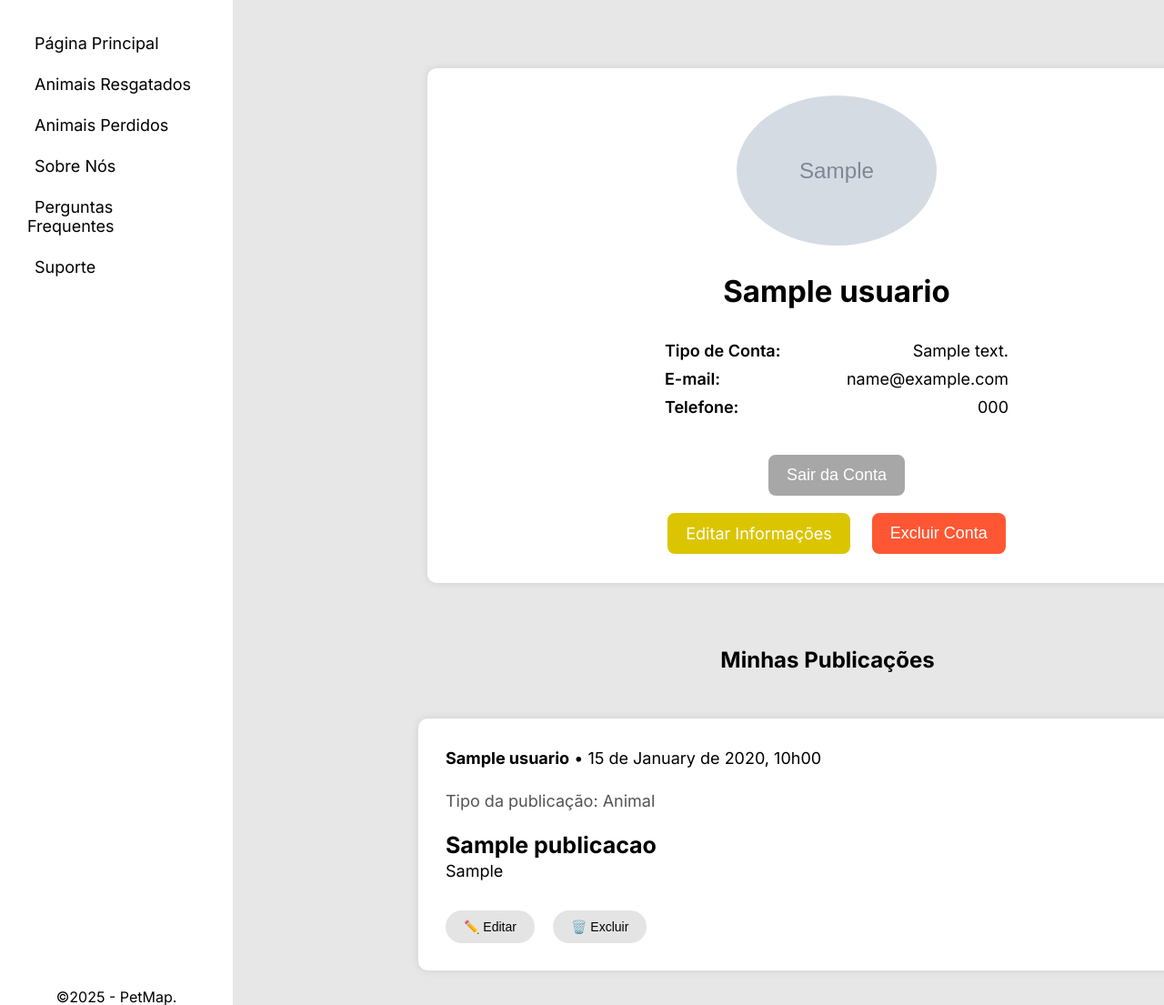
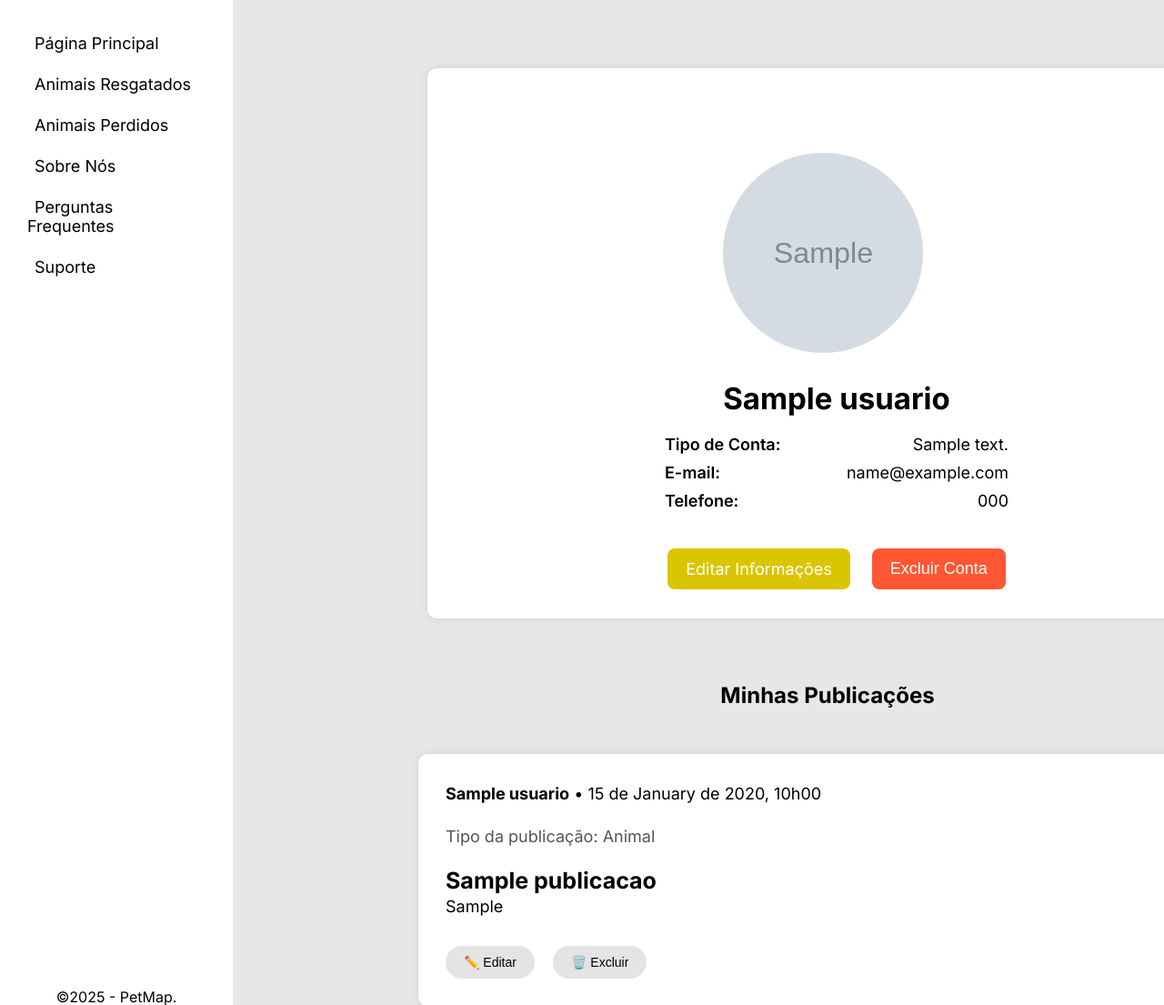
Before and after one commit to arthurpansera/PetMap, a PHP site: page /src/assets/pages/profile.php in a window 1280 px wide. Shown: the part 75-1180 px from the top of the page at 91% size. Run offline with PHP 8.4, Linux system fonts and the light colour scheme; the visitor is signed in with stand-in values (Sample User, id 1); tables that the repository leaves empty hold one stand-in row (values such as "Sample post"); grey boxes marked "Sample" are stand-in pictures; some libraries are stand-ins or nearby versions.

Commit message:
profile page updates

```diff
--- a/PROJETO/src/assets/pages/profile.php
+++ b/PROJETO/src/assets/pages/profile.php
@@ -72,10 +72,14 @@
             $fileExtension = strtolower(pathinfo($fileName, PATHINFO_EXTENSION));
             $allowedExtensions = ['jpg', 'jpeg', 'png', 'gif'];
 
+
             if (in_array($fileExtension, $allowedExtensions)) {
                 $newFileName = uniqid('profile_', true) . '.' . $fileExtension;
-                $uploadFileDir = $_SERVER['DOCUMENT_ROOT'] . '/src/assets/images/uploads/profile/';
+
+                $uploadFileDir = __DIR__ . '/../../assets/images/uploads/profile/';
+
                 $destPath = $uploadFileDir . $newFileName;
+
 
                 if (!is_dir($uploadFileDir)) {
                     mkdir($uploadFileDir, 0777, true);
@@ -273,11 +277,17 @@
     </section>
 
     <section class="profile">
+        <div class="logout-button">
+            <form action="profile.php" method="POST">
+                <button type="submit" name="logout"> <img src="../images/perfil-images/sair.png" alt="Sair da Conta"></button>
+            </form>
+        </div>
+        <div class="profile-content">
             <div class="profile-info">
                 <div class="profile-header">
-                <div class="profile-header">
+                    <div class="profile-photo">
                         <?php if (!empty($user['foto'])): ?>
-                        <img src="/src/assets/images/uploads/profile/<?php echo htmlspecialchars($user['foto']) . '?v=' . time(); ?>" alt="Foto de perfil">
+                            <img src="/PetMap/PROJETO/src/assets/images/uploads/profile/<?php echo htmlspecialchars($user['foto']) . '?v=' . time(); ?>" alt="Foto de perfil">
                         <?php else: ?>
                             <img src="../images/perfil-images/imagem-perfil-teste.png" alt="Foto padrão" class="profile-picture">
                         <?php endif; ?>
@@ -316,9 +326,6 @@
                 </div>
 
                 <div class="profile-buttons">
-                <form action="profile.php" method="POST">
-                    <button type="submit" name="logout" class="profile-logout">Sair da Conta</button>
-                </form>
                     <div class="functions-buttons">
                         <a href="#" class="profile-edit" onclick="openModal()">Editar Informações</a>
                         <form action="profile.php" method="POST" onsubmit="return confirm('Tem certeza que deseja excluir sua conta?');">
@@ -327,6 +334,10 @@
                     </div>
                 </div>
             </div>
+
+        </div>
+
+
     </section>
     <section class="content">
         <div class="user-posts">
--- a/PROJETO/src/styles/pages/profile/partials/section.css
+++ b/PROJETO/src/styles/pages/profile/partials/section.css
@@ -3,7 +3,6 @@
     box-shadow: 0 0 10px rgba(0, 0, 0, 0.1);
     display: flex;
     flex-direction: column;
-    align-items: center;
     padding: 30px;
     border-radius: 10px;
     text-align: center;
@@ -20,6 +19,14 @@
     padding-right: 16px;
 }
 
+
+.profile-content{
+    display: flex;
+    align-items: center;
+    text-align: center;
+    flex-direction: column;
+}
+
 .profile-header {
     display: flex;
     flex-direction: column;
@@ -31,10 +38,10 @@
 .profile-header img {
     border-radius: 50%;
     margin-bottom: 30px;
-    width: auto;
-    max-width: 250px;
-    height: auto;
-    max-height: 250px;
+    width: 250px;
+    height: 250px;
+    object-fit: cover;
+    display: block;
 }
 
 .profile-buttons {
@@ -52,8 +59,8 @@
     justify-content: center;
 }
 
-button, .profile-logout, .profile-edit, .profile-delete {
-    color: white;
+.profile-edit, .profile-delete {
+    color: rgb(255, 255, 255);
     padding: 12px 20px;
     border-radius: 10px;
     cursor: pointer;
@@ -65,6 +72,35 @@ button, .profile-logout, .profile-edit, .profile-delete {
     width: auto;
     text-align: center;
 }
+.logout-button {
+    display: flex;
+    justify-content: flex-end;
+    align-items: center;
+    background: none;
+    border: none;
+    padding: 0;
+    padding: 12px 20px;
+}
+
+.logout-button button {
+    background: none;
+    border: none;
+    padding: 0;
+}
+
+.logout-button img {
+    width: 35px;
+    height: 35px;
+    object-fit: contain;
+    cursor: pointer;
+    transition: transform 0.2s ease-in-out;
+}
+
+.logout-button img:hover {
+    transform: scale(1.12);
+}
+
+
 
 .profile-edit {
     background-color: #dbc500;
@@ -84,12 +120,7 @@ button, .profile-logout, .profile-edit, .profile-delete {
     transform: scale(1.05);
 }
 
-.profile-logout {
-    background-color: #a7a7a7;
-}
-
 .profile-logout:hover {
-    background-color: #8a8a8a;
     transform: scale(1.05);
 }
 
@@ -394,7 +425,7 @@ input.input-adm {
 
 .edit-button, .delete-button {
     color: black;
-    background-color: #e4e4e4;
+    background-color:#e4e4e4;
     border: none;
     padding: 10px 20px;
     font-size: 14px;
```
Also changed, not shown: PROJETO/src/assets/images/perfil-images/sair.png (added), PROJETO/src/assets/images/uploads/profile/profile_67fcf2a0233af7.69986907.jpeg (added), PROJETO/src/assets/images/uploads/profile/profile_67fcf3f0e2d4e1.82989261.jpeg (added), PROJETO/src/assets/pages/images/uploads/profile/profile_67fcf162cc7c55.84428400.jpeg (added), PROJETO/src/assets/pages/images/uploads/profile/profile_67fcf17fa16635.79824787.jpeg (added), PROJETO/src/assets/pages/images/uploads/profile/profile_67fcf183f1b6d7.34867437.jpeg (added). Lines whose indentation alone changed are shown as unchanged.
